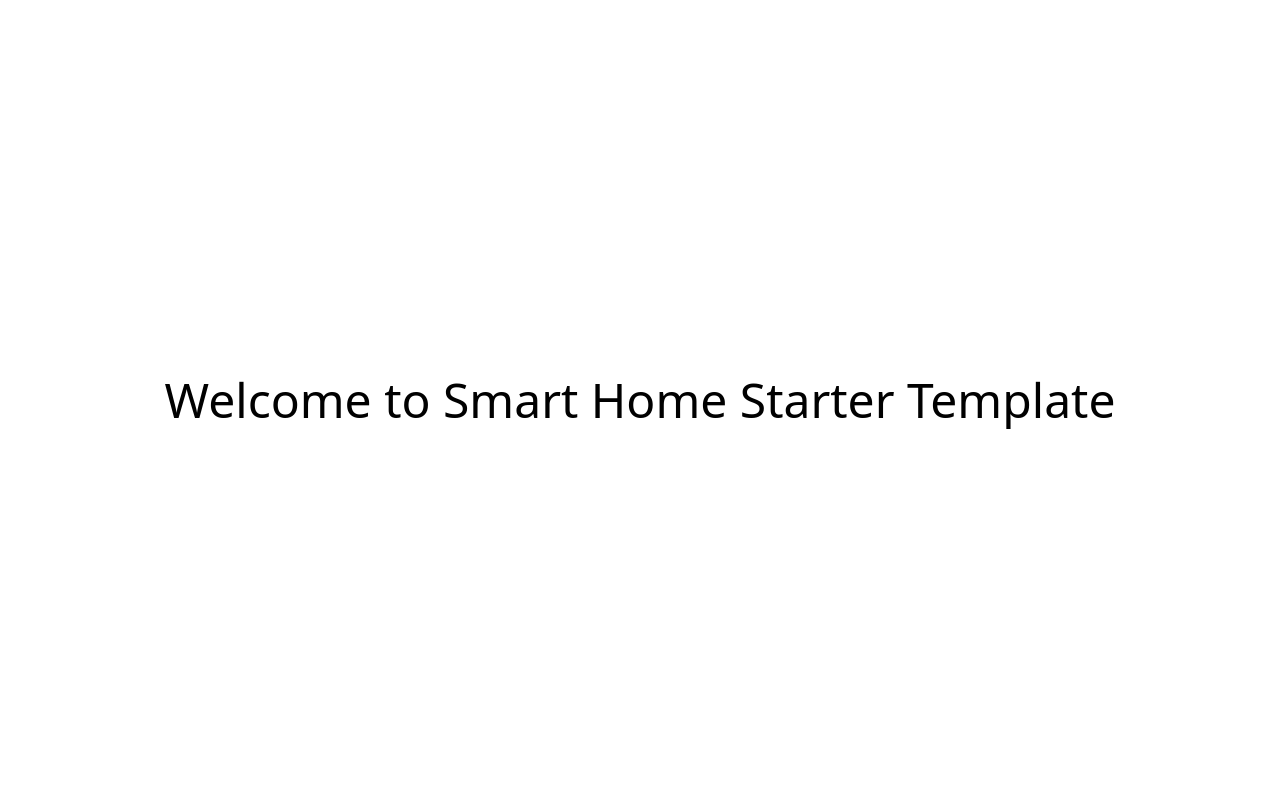
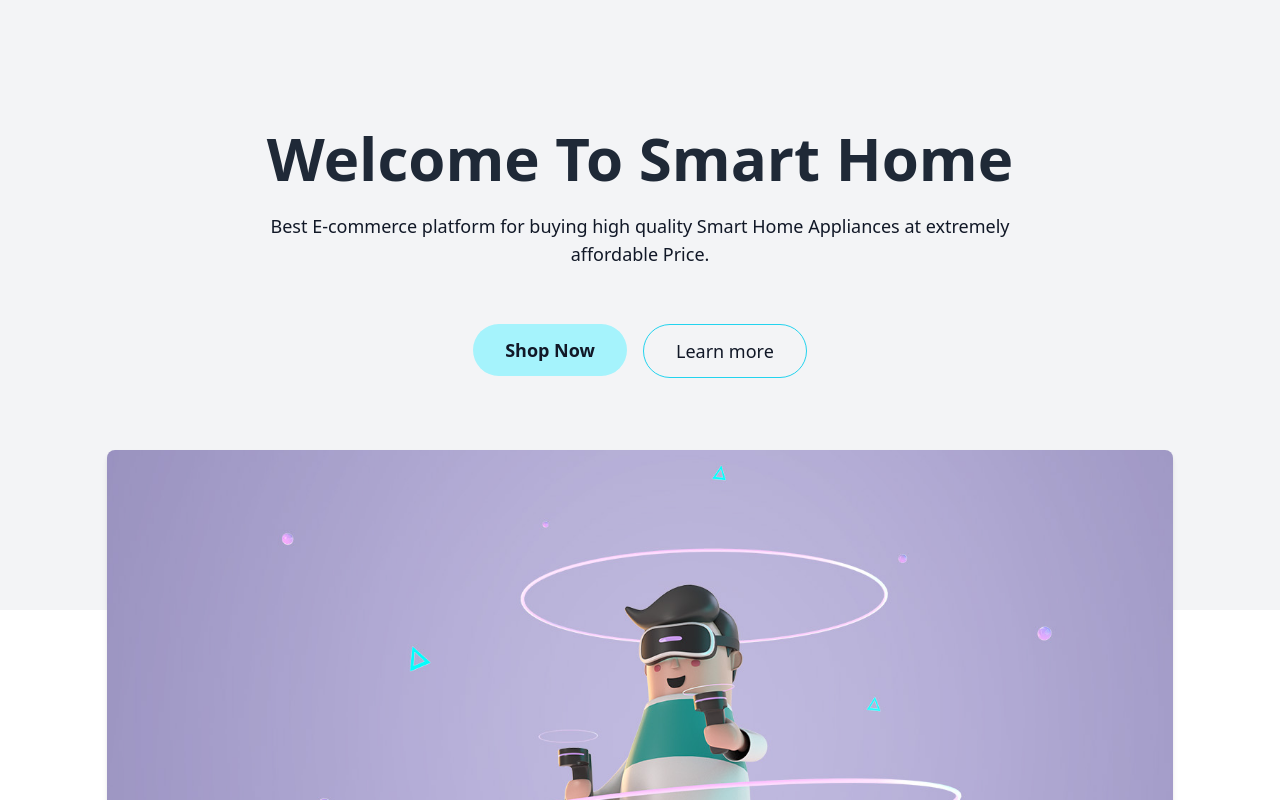
Before and after one commit to RaisulislamRimon/smart-home-practice, a React (Create React App) app: page / in a window 1280 px wide. Shown: the top 800 px of the page. Built offline with nearby package versions, Linux system fonts and the light colour scheme.

Commit message:
setup Home with routes-react router dom

```diff
--- a/package.json
+++ b/package.json
@@ -8,6 +8,7 @@
     "@testing-library/user-event": "^13.5.0",
     "react": "^18.2.0",
     "react-dom": "^18.2.0",
+    "react-router-dom": "^6.4.2",
     "react-scripts": "5.0.1",
     "react-toastify": "^9.0.8",
     "web-vitals": "^2.1.4"
--- a/src/App.js
+++ b/src/App.js
@@ -1,11 +1,16 @@
-import React from 'react'
+import React from "react";
+import { RouterProvider } from "react-router-dom";
+import router from "./utils/routes";
 
 function App() {
   return (
-    <div className='flex min-h-screen justify-center items-center'>
-      <h1 className='text-5xl'>Welcome to Smart Home Starter Template</h1>
-    </div>
-  )
+    <>
+      <RouterProvider router={router} />
+      {/* <div className="flex min-h-screen justify-center items-center"> */}
+      {/* <h1 className="text-5xl">Welcome to Smart Home Starter Template</h1> */}
+      {/* </div> */}
+    </>
+  );
 }
 
-export default App
+export default App;
--- /dev/null
+++ b/src/utils/routes.js
@@ -0,0 +1,11 @@
+import { createBrowserRouter } from "react-router-dom";
+import Home from "../components/Home";
+
+const router = createBrowserRouter([
+  {
+    path: "/",
+    element: <Home />,
+  },
+]);
+
+export default router;
```
Also changed, not shown: 1 other file (tests, documents, lock files or other folders).
